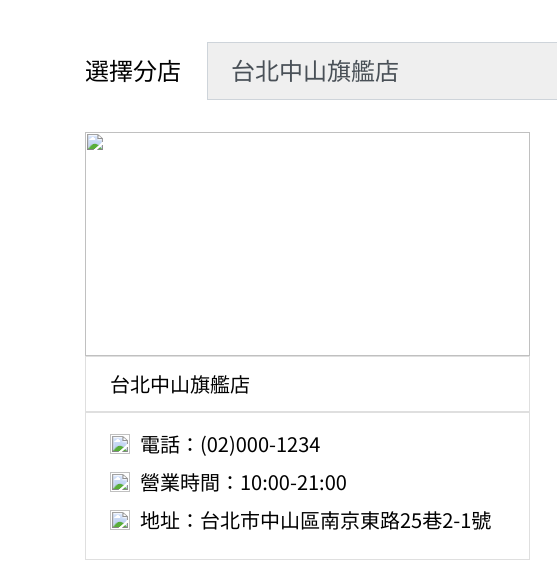
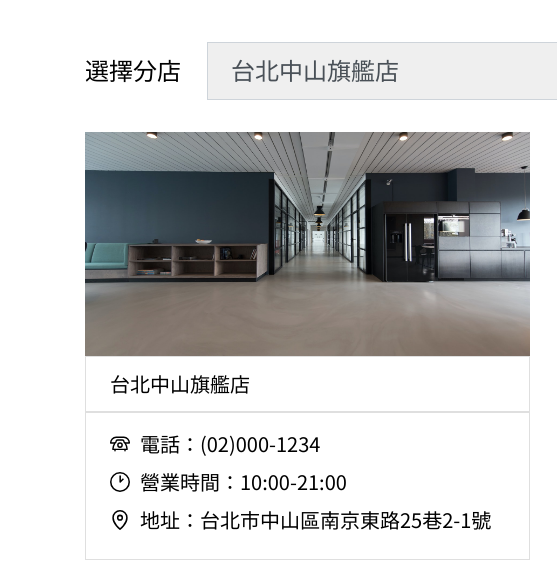
Before and after one commit to pageshih/layoutWeek4, a plain HTML site: page store.html in a window 1280 px wide. Shown: the part 319-899 px from the top of the page, 0-557 px from the left. Drawn offline with Linux system fonts and the light colour scheme; the site is published under a folder, as on GitHub Pages, so addresses that start at the root find nothing.

Commit message:
Update 2021-08-03T12:16:48.735Z

```diff
--- a/store.html
+++ b/store.html
@@ -34,28 +34,20 @@
   </div>
   <div class="location">
     <div class="card">
-      <img src="/assets/images/locate1.jpeg" alt="" class="pic" />
+      <img src="assets/images/locate1.jpeg" alt="" class="pic" />
       <div class="text">
         <p class="ch-lg-r name">台北中山旗艦店</p>
         <ul class="info">
           <li>
-            <img
-              src="/assets/images/icon-phone-black.svg"
-              alt=""
-              class="icon"
-            />
+            <img src="assets/images/icon-phone-black.svg" alt="" class="icon" />
             <p class="ch-lg-r">電話：(02)000-1234</p>
           </li>
           <li>
-            <img
-              src="/assets/images/icon-clock-black.svg"
-              alt=""
-              class="icon"
-            />
+            <img src="assets/images/icon-clock-black.svg" alt="" class="icon" />
             <p class="ch-lg-r">營業時間：10:00-21:00</p>
           </li>
           <li>
-            <img src="/assets/images/icon-map.svg" alt="" class="icon" />
+            <img src="assets/images/icon-map.svg" alt="" class="icon" />
             <p class="ch-lg-r">地址：台北市中山區南京東路25巷2-1號</p>
           </li>
         </ul>
```
